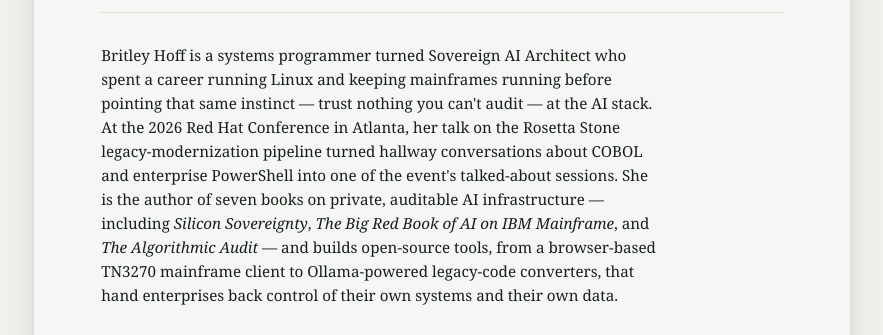
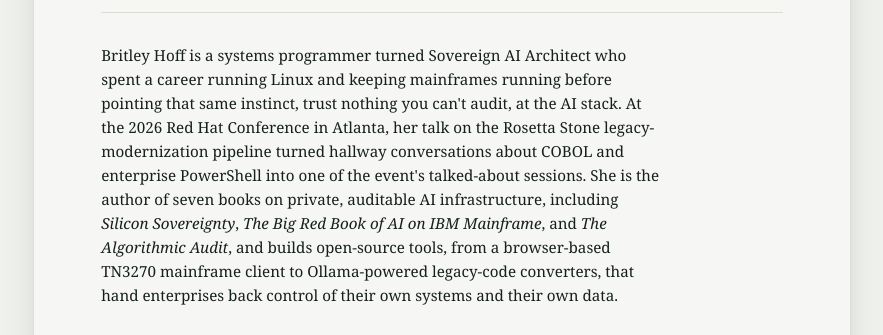
Before and after one commit to wren-creator/speaking, a plain HTML site: page index.html in a window 1280 px wide. Shown: the part 463-798 px from the top of the page, without its empty margins (198-1081 px from the left). Drawn offline with Linux system fonts and the light colour scheme.

Commit message:
Fix grammatical errors in bio section

```diff
--- a/index.html
+++ b/index.html
@@ -324,10 +324,10 @@
 
   <p class="bio">
     Britley Hoff is a systems programmer turned Sovereign AI Architect who spent a career running Linux and keeping mainframes
-    running before pointing that same instinct — trust nothing you can't audit — at the AI stack. At the 2026 Red Hat Conference in Atlanta,
+    running before pointing that same instinct, trust nothing you can't audit, at the AI stack. At the 2026 Red Hat Conference in Atlanta,
     her talk on the Rosetta Stone legacy-modernization pipeline turned hallway conversations about COBOL and enterprise PowerShell
-    into one of the event's talked-about sessions. She is the author of seven books on private, auditable AI infrastructure — including
-    <em>Silicon Sovereignty</em>, <em>The Big Red Book of AI on IBM Mainframe</em>, and <em>The Algorithmic Audit</em> — and builds open-source
+    into one of the event's talked-about sessions. She is the author of seven books on private, auditable AI infrastructure, including
+    <em>Silicon Sovereignty</em>, <em>The Big Red Book of AI on IBM Mainframe</em>, and <em>The Algorithmic Audit</em>, and builds open-source
     tools, from a browser-based TN3270 mainframe client to Ollama-powered legacy-code converters, that hand enterprises back control of their
     own systems and their own data.
   </p>
```
